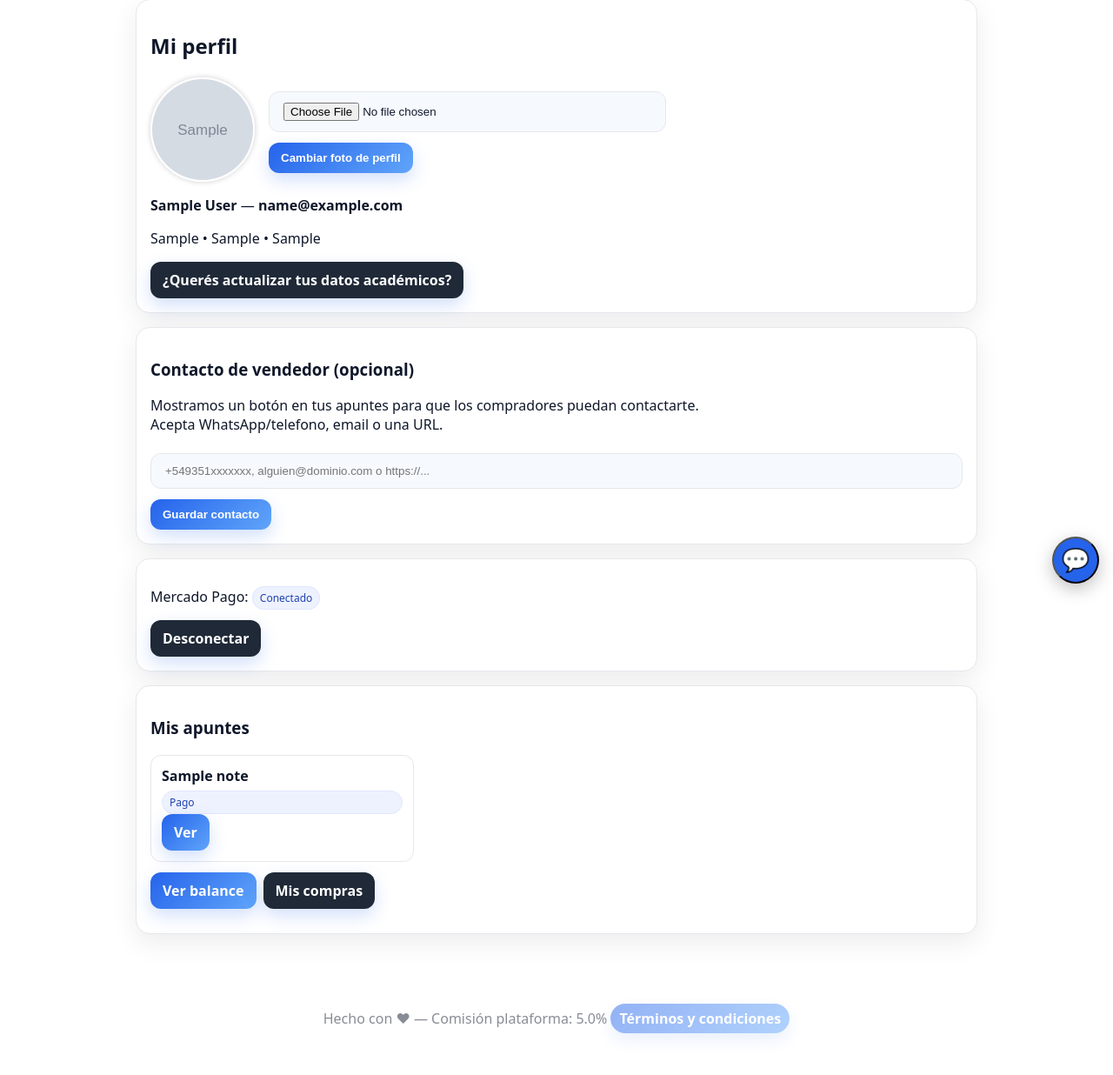
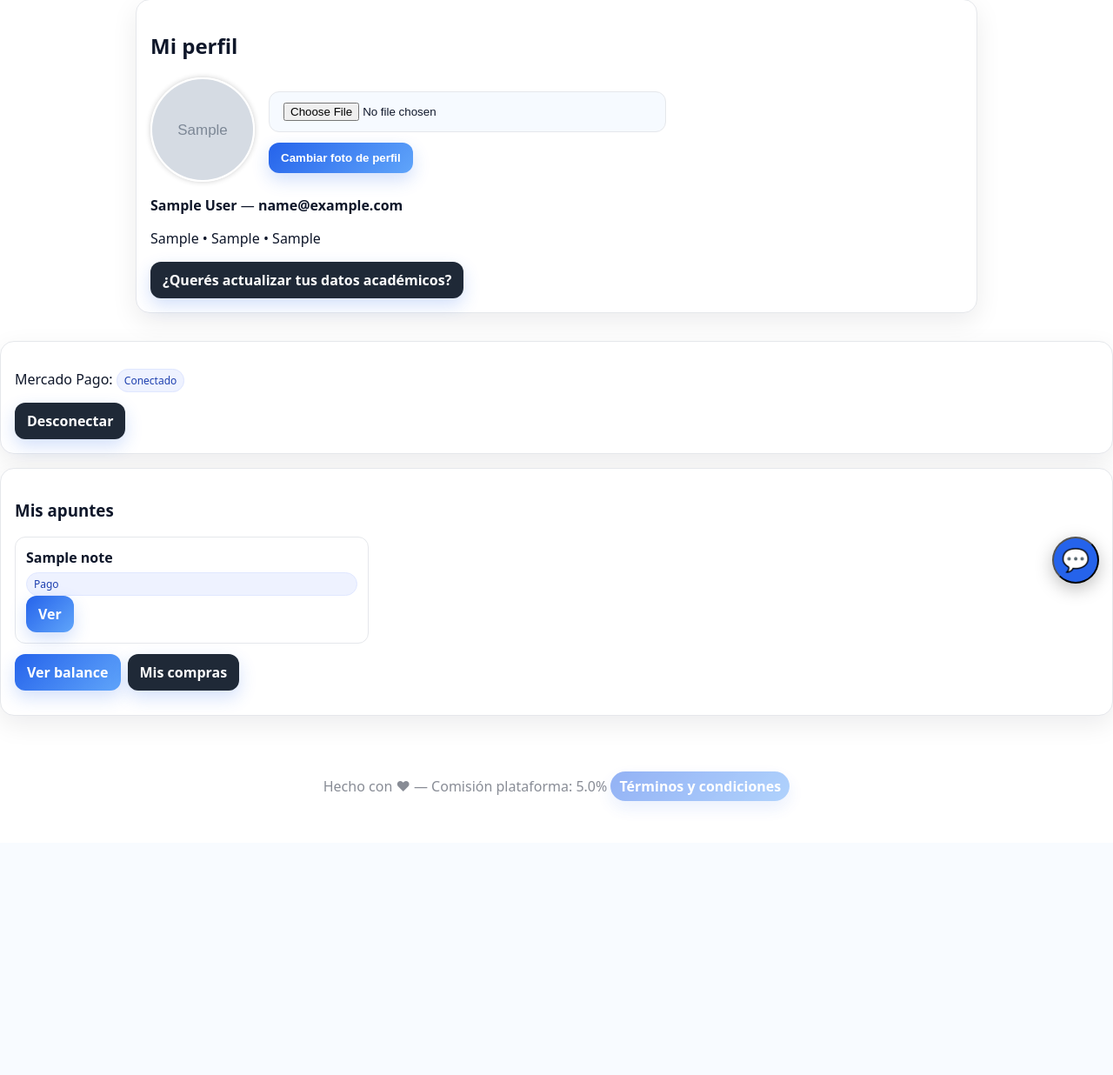
Before and after one commit to francozapata/APUNTESYAFINAL, a Flask app: page /profile in a window 1280 px wide. Shown: the part 113-1349 px from the top of the page at 87% size. After the commit the page ends 1034 px from the top, so only its background shows below. Run offline with Flask 3, Linux system fonts and the light colour scheme; a user stored in the database is signed in; tables that the repository leaves empty hold one stand-in row (values such as "Sample post"); grey boxes marked "Sample" are stand-in pictures.

Commit message:
PUNTOS CASI FINALES

```diff
--- a/apuntesya2/templates/complete_profile.html
+++ b/apuntesya2/templates/complete_profile.html
@@ -41,7 +41,10 @@
         <input type="hidden" id="cp-hidden-faculty" name="faculty">
         <input type="hidden" id="cp-hidden-career" name="career">
 
-        <button type="submit" class="btn primary" style="margin-top:16px;">
+        <label for="cp-contact" style="margin-top:14px;display:block;">Contacto de vendedor (opcional)</label>
+<input id="cp-contact" class="input" name="seller_contact" placeholder="+549351xxxxxxx, alguien@dominio.com o https://...">
+<p class="muted" style="margin-top:6px">Mostramos un botón para que tus compradores te contacten. Acepta teléfono/WhatsApp, email o URL.</p>
+<button type="submit" class="btn primary" style="margin-top:16px;">
             {{ 'Guardar cambios' if mode == 'update' else 'Guardar y continuar' }}
         </button>
         <p class="muted" style="margin-top:10px">Podrás editar esta información luego desde tu perfil.</p>
--- a/apuntesya2/templates/note_detail.html
+++ b/apuntesya2/templates/note_detail.html
@@ -30,13 +30,11 @@
   {% if can_download %}
   <a class="btn" href="{{ url_for('download_note', note_id=note.id) }}">Descargar PDF</a>
   {% else %}
-  <a class="btn" href="{{ url_for('buy_note', note_id=note.id) }}">Comprar</a>
-  <a class="btn secondary" href="{{ url_for('mp_return', note_id=note.id) }}">Verificar pago</a>
-  {% endif %}
+  <a class="btn" href="{{ url_for('buy_note', note_id=note.id) }}">Comprar</a>{% endif %}
   {% else %}
   <a class="btn" href="{{ url_for('download_note', note_id=note.id) }}">Descargar gratis</a>
   {% endif %}
-  {% if seller_contact_url %}
+  {% if seller_contact_url and current_user.is_authenticated and (current_user.id == note.seller_id or can_download) %}
   <a class="btn secondary" href="{{ seller_contact_url }}" target="_blank" rel="noopener">
     Contactar al vendedor
   </a>
--- a/apuntesya2/templates/profile.html
+++ b/apuntesya2/templates/profile.html
@@ -23,22 +23,6 @@
   </div>
 </div>
 
-<!-- NUEVO: contacto vendedor -->
-<div class="card">
-  <h3>Contacto de vendedor (opcional)</h3>
-  <p class="muted">Mostramos un botón en tus apuntes para que los compradores puedan contactarte.<br>
-    Acepta WhatsApp/telefono, email o una URL.</p>
-  <form action="{{ url_for('profile_update_contact') }}" method="post" class="stack" style="gap:8px;">
-    <input type="text" class="input" name="seller_contact"
-      placeholder="+549351xxxxxxx, alguien@dominio.com o https://..." value="{{ seller_contact or '' }}">
-    <div class="actions" style="display:flex;gap:8px;align-items:center;">
-      <button class="btn">Guardar contacto</button>
-      {% if seller_contact_url %}
-      <a class="btn ghost" href="{{ seller_contact_url }}" target="_blank" rel="noopener">
-        {{ seller_contact_label }}
-      </a>
-      {% endif %}
-    </div>
   </form>
 </div>
 
```
